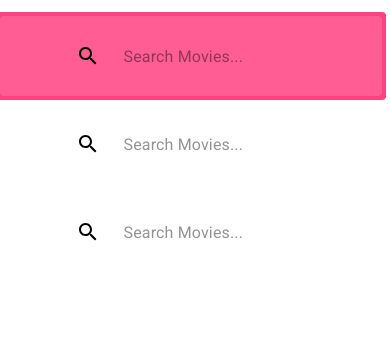
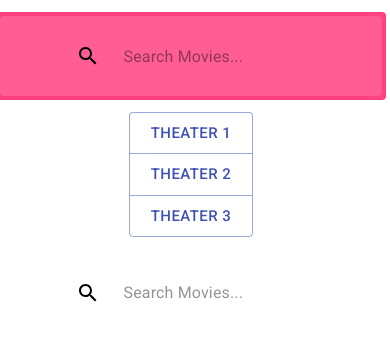
Before and after one commit to awalemandi/movie_showtimes_app, a React (Create React App) app: page / in a window 390 px wide. Shown: the top 340 px of the page. Built offline with nearby package versions, Linux system fonts and the light colour scheme.

Commit message:
added responsive button group

```diff
--- a/src/Components/Home/Home.jsx
+++ b/src/Components/Home/Home.jsx
@@ -4,6 +4,7 @@ import { Grid } from '@material-ui/core';
 import { makeStyles } from '@material-ui/core/styles';
 
 import SearchBar from '../SearchBar/SearchBar';
+import TheaterButtons from '../TheaterButtons/TheaterButtons';
 
 const useStyles = makeStyles(theme => ({
 	root: {
@@ -32,7 +33,7 @@ function Home() {
 				<SearchBar />
 			</Grid>
 			<Grid item xs={12} md={10} lg={8} xl={7}>
-				<SearchBar />
+				<TheaterButtons />
 			</Grid>
 			<Grid item xs={12} md={10} lg={8} xl={7}>
 				<SearchBar />
--- a/src/Components/TheaterButtons/TheaterButtons.jsx
+++ b/src/Components/TheaterButtons/TheaterButtons.jsx
@@ -0,0 +1,37 @@
+import React from 'react';
+
+import useMediaQuery from '@material-ui/core/useMediaQuery';
+import Button from '@material-ui/core/Button';
+import ButtonGroup from '@material-ui/core/ButtonGroup';
+import { makeStyles, useTheme } from '@material-ui/core/styles';
+
+const useStyles = makeStyles(theme => ({
+	root: {
+		display: 'flex',
+		flexDirection: 'column',
+		alignItems: 'center',
+		'& > *': {
+			margin: theme.spacing(1),
+		},
+	},
+}));
+
+export default function TheaterButtons() {
+	const classes = useStyles();
+	const theme = useTheme();
+	const matches = useMediaQuery(theme.breakpoints.up('sm'));
+
+	return (
+		<div className={classes.root}>
+			<ButtonGroup
+				size='large'
+				color='primary'
+				orientation={matches ? 'horizontal' : 'vertical'}
+			>
+				<Button>Theater 1</Button>
+				<Button>THeater 2</Button>
+				<Button>Theater 3</Button>
+			</ButtonGroup>
+		</div>
+	);
+}
```
